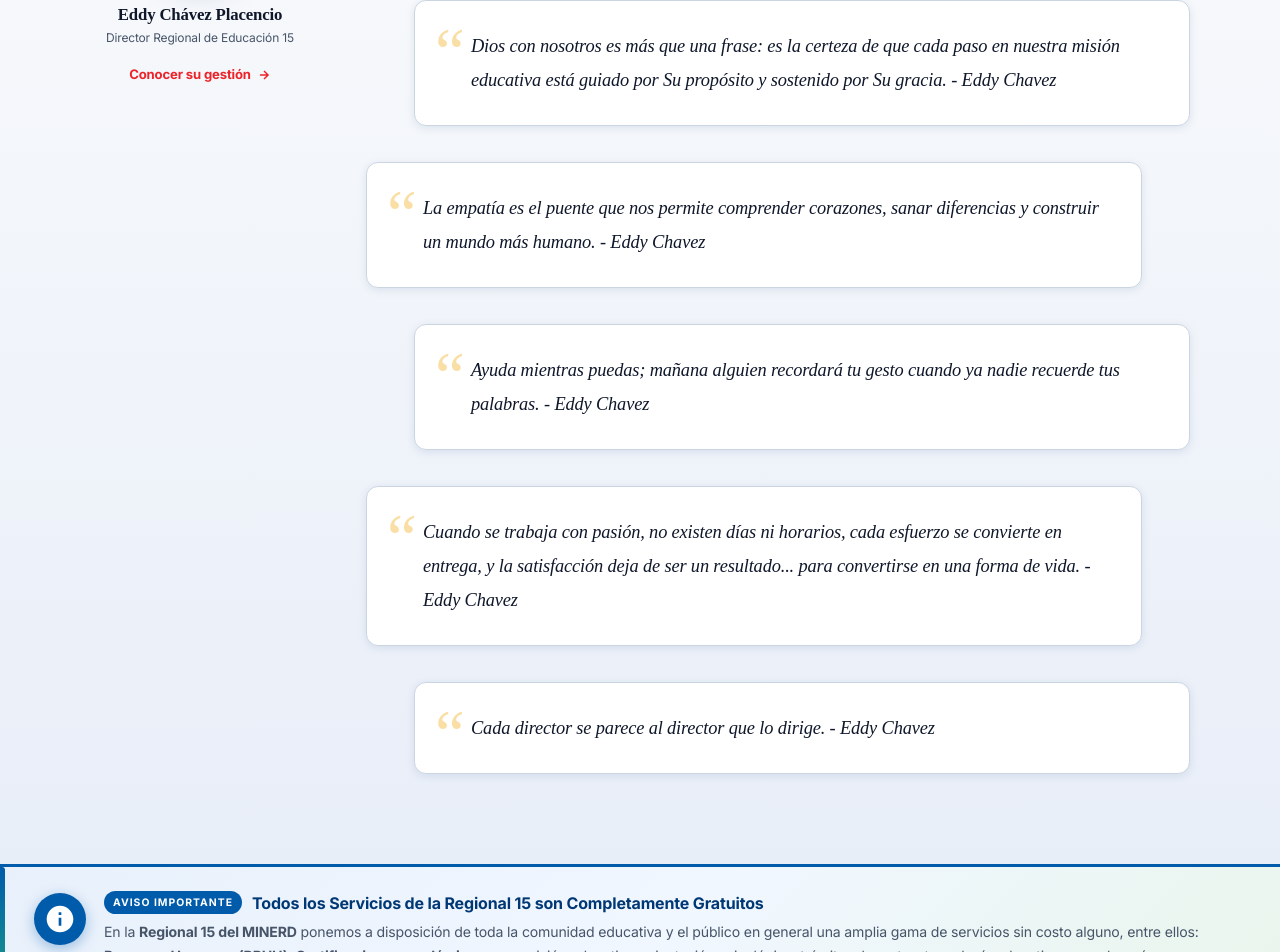
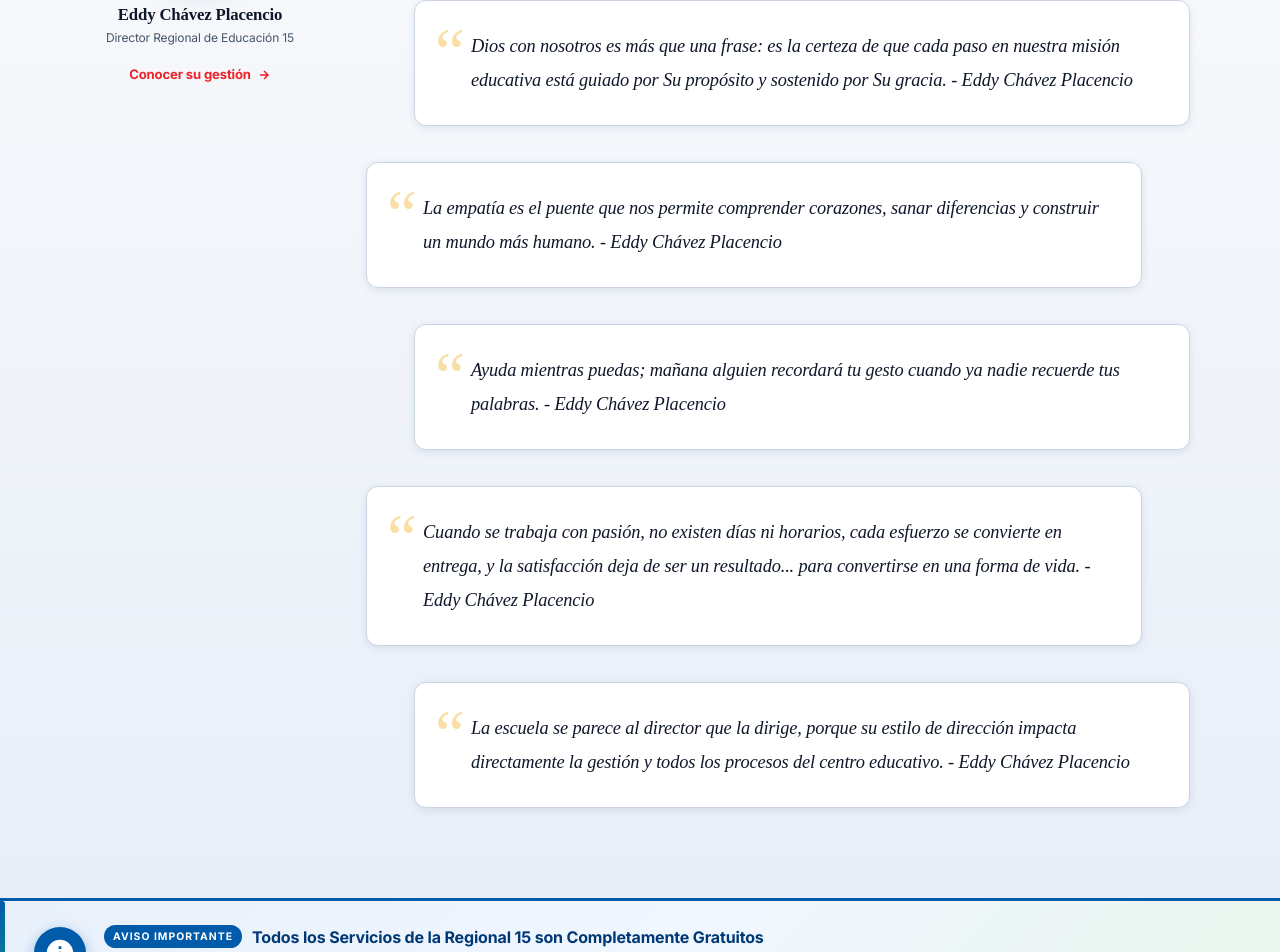
Before and after one commit to vladimirmella15-blip/regional15, a Next.js app: page / in a window 1280 px wide. Shown: the part 2645-3597 px from the top of the page. Built offline with nearby package versions, Linux system fonts and the light colour scheme; no server answers.

Commit message:
Update director quote and full attribution

```diff
--- a/components/landing/FrasesSection.tsx
+++ b/components/landing/FrasesSection.tsx
@@ -7,7 +7,7 @@ interface FrasesSectionProps {
 }
 
 export default function FrasesSection({ frases }: FrasesSectionProps) {
-  const fraseDirector = 'Cada director se parece al director que lo dirige.'
+  const fraseDirector = 'La escuela se parece al director que la dirige, porque su estilo de dirección impacta directamente la gestión y todos los procesos del centro educativo.'
   const frasesVisibles = [...(frases ?? [])]
   if (!frasesVisibles.some(frase => frase.toLowerCase().includes(fraseDirector.toLowerCase()))) {
     frasesVisibles.push(fraseDirector)
@@ -15,10 +15,10 @@ export default function FrasesSection({ frases }: FrasesSectionProps) {
 
   const firmada = (frase: string) => {
     let base = frase
-    const firma = /[-–—]\s*Eddy\s*Ch(?:á|a)?vez\.?\s*$/i
+    const firma = /[-–—]\s*Eddy\s*Ch(?:á|a)?vez(?:\s+Placencio)?\.?\s*$/i
     while (firma.test(base)) base = base.replace(firma, '').trimEnd()
     if (!base) return frase
-    return base + ' - Eddy Chavez'
+    return base + ' - Eddy Chávez Placencio'
   }
 
   return (
```
